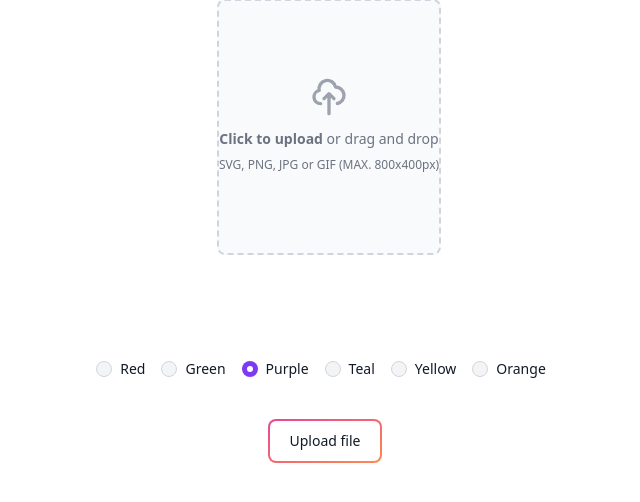
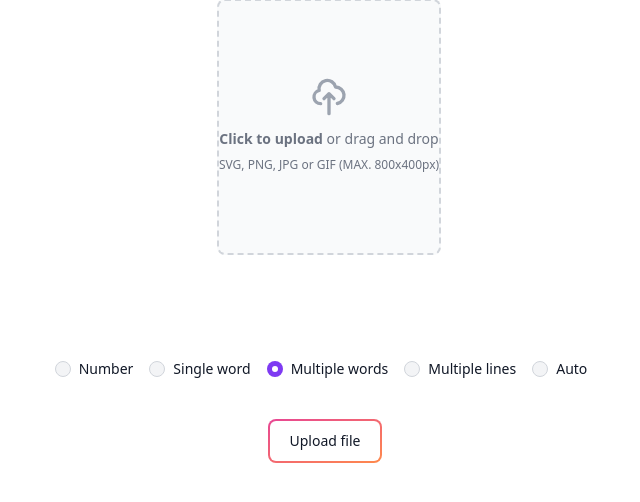
Before and after one commit to smarbal/ocrai-grader, a Flask app: page / in a window 1280 px wide. Shown: the part 122-624 px from the top of the page, without its empty margins (311-951 px from the left). Run offline with Flask 2, Linux system fonts and the light colour scheme; style sheets or scripts are compiled from the project's sources.

Commit message:
Small fixes

```diff
--- /dev/null
+++ b/src/HTR/SimpleHTR/model/wordCharList.txt
@@ -0,0 +1 @@
+0123456789'ABCDEFGHIJKLMNOPQRSTUVWXYZabcdefghijklmnopqrstuvwxyz
--- a/src/app.py
+++ b/src/app.py
@@ -50,7 +50,7 @@ def analyze():
         img_path = os.path.join(app.config['UPLOAD_FOLDER'], filename)
         file.save(img_path)
         output = subprocess.getoutput(f"cd HTR/SimpleHTR/src/ && python main.py --img_file ../../../{img_path}") # --decoder wordbeamsearch
-        # Use REGEX to extract output informatoin without tensorflow warnings
+        # Use REGEX to extract output information without tensorflow warnings
         recognized = re.findall(r'Recognized: "(.*?)"', output)
         probability = re.findall(r'Probability: .*', output)
         flash(output)
--- a/src/templates/index.html
+++ b/src/templates/index.html
@@ -26,28 +26,25 @@
     <div class="flex flex-wrap">
         <div class="flex items-center mr-4">
             <input id="red-radio" type="radio" value="" name="colored-radio" class="w-4 h-4 text-red-600 bg-gray-100 border-gray-300 focus:ring-red-500 dark:focus:ring-red-600 dark:ring-offset-gray-800 focus:ring-2 dark:bg-gray-700 dark:border-gray-600">
-            <label for="red-radio" class="ml-2 text-sm font-medium text-gray-900 dark:text-gray-300">Red</label>
+            <label for="red-radio" class="ml-2 text-sm font-medium text-gray-900 dark:text-gray-300">Number</label>
         </div>
         <div class="flex items-center mr-4">
             <input id="green-radio" type="radio" value="" name="colored-radio" class="w-4 h-4 text-green-600 bg-gray-100 border-gray-300 focus:ring-green-500 dark:focus:ring-green-600 dark:ring-offset-gray-800 focus:ring-2 dark:bg-gray-700 dark:border-gray-600">
-            <label for="green-radio" class="ml-2 text-sm font-medium text-gray-900 dark:text-gray-300">Green</label>
+            <label for="green-radio" class="ml-2 text-sm font-medium text-gray-900 dark:text-gray-300">Single word</label>
         </div>
         <div class="flex items-center mr-4">
             <input checked id="purple-radio" type="radio" value="" name="colored-radio" class="w-4 h-4 text-purple-600 bg-gray-100 border-gray-300 focus:ring-purple-500 dark:focus:ring-purple-600 dark:ring-offset-gray-800 focus:ring-2 dark:bg-gray-700 dark:border-gray-600">
-            <label for="purple-radio" class="ml-2 text-sm font-medium text-gray-900 dark:text-gray-300">Purple</label>
+            <label for="purple-radio" class="ml-2 text-sm font-medium text-gray-900 dark:text-gray-300">Multiple words</label>
         </div>
         <div class="flex items-center mr-4">
             <input id="teal-radio" type="radio" value="" name="colored-radio" class="w-4 h-4 text-teal-600 bg-gray-100 border-gray-300 focus:ring-teal-500 dark:focus:ring-teal-600 dark:ring-offset-gray-800 focus:ring-2 dark:bg-gray-700 dark:border-gray-600">
-            <label for="teal-radio" class="ml-2 text-sm font-medium text-gray-900 dark:text-gray-300">Teal</label>
+            <label for="teal-radio" class="ml-2 text-sm font-medium text-gray-900 dark:text-gray-300">Multiple lines</label>
         </div>
         <div class="flex items-center mr-4">
             <input id="yellow-radio" type="radio" value="" name="colored-radio" class="w-4 h-4 text-yellow-400 bg-gray-100 border-gray-300 focus:ring-yellow-500 dark:focus:ring-yellow-600 dark:ring-offset-gray-800 focus:ring-2 dark:bg-gray-700 dark:border-gray-600">
-            <label for="yellow-radio" class="ml-2 text-sm font-medium text-gray-900 dark:text-gray-300">Yellow</label>
+            <label for="yellow-radio" class="ml-2 text-sm font-medium text-gray-900 dark:text-gray-300">Auto</label>
         </div>
-        <div class="flex items-center mr-4">
-            <input id="orange-radio" type="radio" value="" name="colored-radio" class="w-4 h-4 text-orange-500 bg-gray-100 border-gray-300 focus:ring-orange-500 dark:focus:ring-orange-600 dark:ring-offset-gray-800 focus:ring-2 dark:bg-gray-700 dark:border-gray-600">
-            <label for="orange-radio" class="ml-2 text-sm font-medium text-gray-900 dark:text-gray-300">Orange</label>
-        </div>
+
     </div>
 
 
```
Also changed, not shown: 1 other file.
